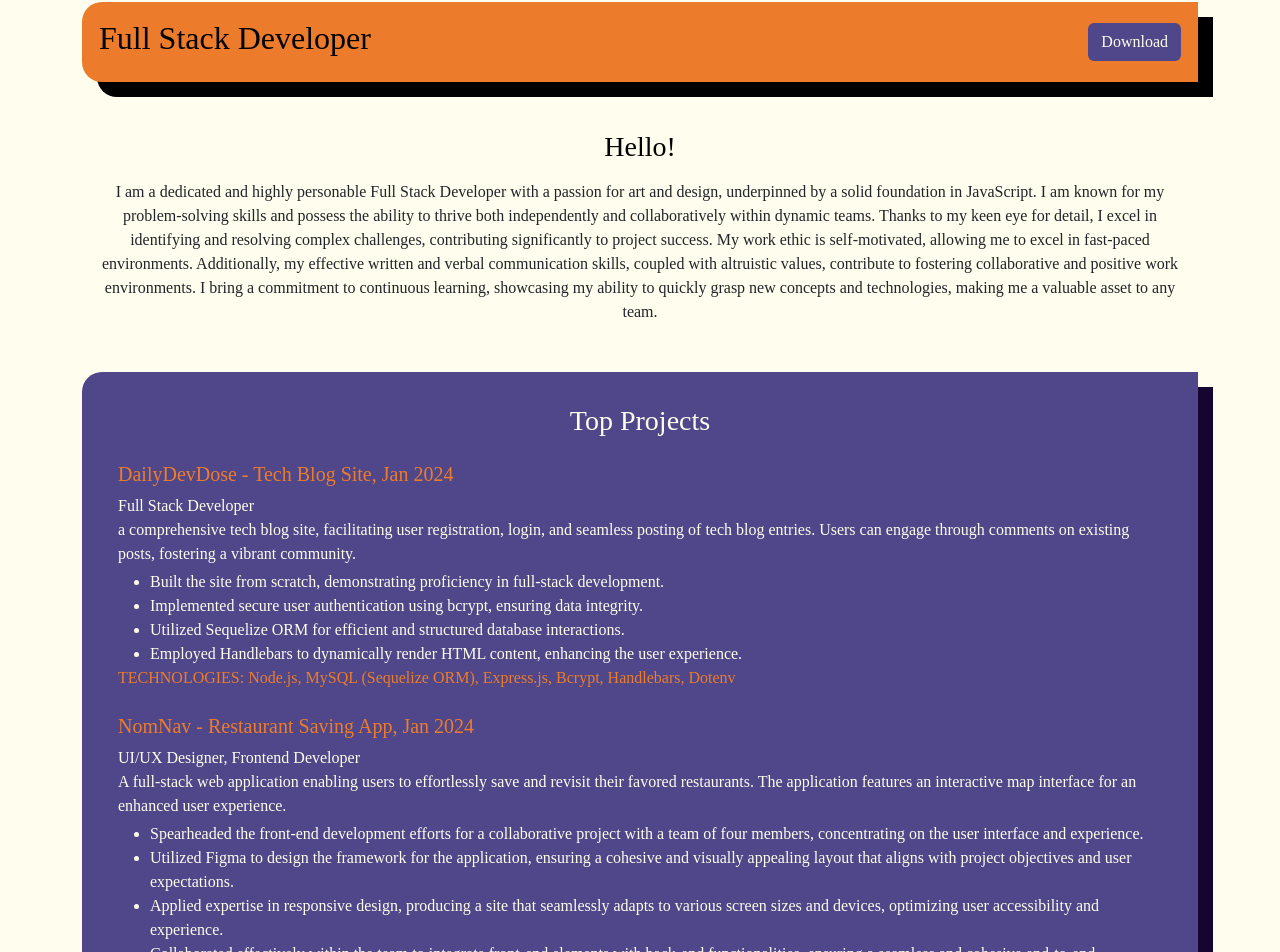
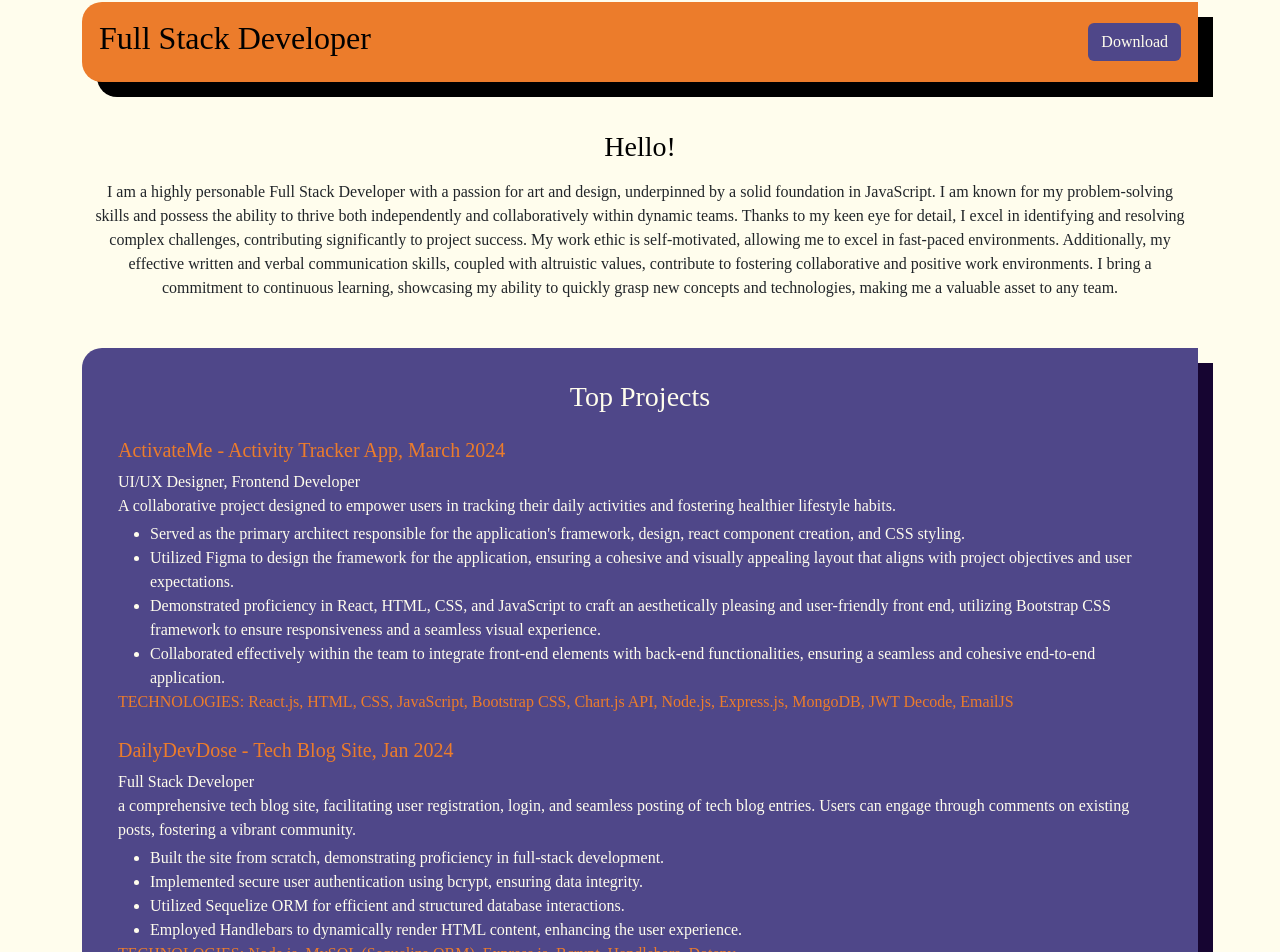
Before and after one commit to Dossman-thomas/Portfolio, a React (Vite) app: page /resume in a window 1280 px wide. Shown: the part 146-1098 px from the top of the page. Built offline with nearby package versions, Linux system fonts and the light colour scheme; a web font is replaced by a local one.

Commit message:
Resume page updated to include ActivateMe project as one of the top projects instead of NomNav

```diff
--- a/src/pages/AboutMe.jsx
+++ b/src/pages/AboutMe.jsx
@@ -1,42 +1,47 @@
-import devAvatar from '../assets/media/PortfolioAvatar1.png'
+import devAvatar from "../assets/media/PortfolioAvatar1.png";
 
 export default function AboutMe() {
-
   return (
     <>
       <div className="container mt-5 d-flex justify-content-center">
+        <div className="greeting-container d-flex flex-column justify-content-center align-items-center">
+          <h2 id="greeting">Nice To Meet You!</h2>
 
-        <div className="greeting-container d-flex flex-column justify-content-center align-items-center">
-
-        <h2 id="greeting">Nice To Meet You!</h2>
-
-          <img src={devAvatar} alt="Tom Dossman Full Stack Developer Avatar PNG" id="dev-avatar" />
-
-
+          <img
+            src={devAvatar}
+            alt="Tom Dossman Full Stack Developer Avatar PNG"
+            id="dev-avatar"
+          />
 
           <p>
-            Hello there! I'm Tom! I’m a passionate Full Stack Developer with a keen eye for frontend magic. My love for art and design fuels my creativity, making the frontend my canvas to craft seamless and visually clean user experiences.
+            Hello there! I'm Tom! I’m a Full Stack Developer with a keen eye for
+            frontend magic. My love for art and design fuels my creativity,
+            making the frontend my canvas to craft seamless and visually clean
+            user experiences.
             <br></br>
             <br></br>
-            Beyond UX/UI, I'm also intrigued by the backend—how APIs and databases rule the web, plus how it all interfaces with the frontend!
+            Beyond UX/UI, I'm also intrigued by the backend—how APIs and
+            databases rule the web, plus how it all interfaces with the
+            frontend!
             <br></br>
             <br></br>
-            Constantly hungry for knowledge, web development has become my playground, a realm I once took for granted but now embrace for its depth and intricacies.
+            Constantly hungry for knowledge, web development has become my
+            playground, a realm I once took for granted but now embrace for its
+            depth and intricacies.
             <br></br>
             <br></br>
-            When not in front of the screen, I trade code for the therapeutic outdoors via hiking, gardening, snowboarding, and windsurfing. I also love to mix it up on the ice (hockey), passionately rooting for the Philadelphia Flyers! When I'm not doing any of that, you'll probably find me making music!
+            When not in front of the screen, I trade code for the therapeutic
+            outdoors via hiking, gardening, snowboarding, and windsurfing. I
+            also love to mix it up on the ice (hockey), passionately rooting for
+            the Philadelphia Flyers! When I'm not doing any of that, you'll
+            probably find me making music!
             <br></br>
             <br></br>
-            Let's connect and explore the endless possibilities at the intersection of technology and creativity!
+            Let's connect and explore the endless possibilities at the
+            intersection of technology and creativity!
           </p>
-
         </div>
-
-
       </div>
-
     </>
-
-  )
-
+  );
 }
--- a/src/pages/Resume.jsx
+++ b/src/pages/Resume.jsx
@@ -1,318 +1,262 @@
-import '../css/resume.css'
-import ResumePng from '../assets/deliverables/Tom-Dossman-resume.png';
+import "../css/resume.css";
+import ResumePng from "../assets/deliverables/Tom-Dossman-resumeJPG.jpg";
 
 export default function Resume() {
-
   return (
     <>
-
-      <div className="container" id='bod'>
-
-        <div className="container mt-5 mb-5 d-flex justify-content-between align-items-center" id="resume-header">
-
-          <h2>
-            Full Stack Developer
-          </h2>
-          <a className='btn' id='resume-btn' href={ResumePng} download>
+      <div className="container" id="bod">
+        <div
+          className="container mt-5 mb-5 d-flex justify-content-between align-items-center"
+          id="resume-header"
+        >
+          <h2>Full Stack Developer</h2>
+          <a className="btn" id="resume-btn" href={ResumePng} download>
             Download
           </a>
-
         </div>
-        <div className='container d-flex justify-content-center align-items-center flex-column'>
-          <h3 className='mb-3'>
-            Hello!
-          </h3>
-          <p className='text-center mb-5'>
-            I am a dedicated and highly personable Full Stack Developer with a passion for art and design, underpinned by a solid foundation in JavaScript. I am known for my problem-solving skills and possess the ability to thrive both independently and collaboratively within dynamic teams. Thanks to my keen eye for detail, I excel in identifying and resolving complex challenges, contributing significantly to project success.
-            My work ethic is self-motivated, allowing me to excel in fast-paced environments. Additionally, my effective written and verbal communication skills, coupled with altruistic values, contribute to fostering collaborative and positive work environments. I bring a commitment to continuous learning, showcasing my ability to quickly grasp new concepts and technologies, making me a valuable asset to any team.
+        <div className="container d-flex justify-content-center align-items-center flex-column">
+          <h3 className="mb-3">Hello!</h3>
+          <p className="text-center mb-5">
+            I am a highly personable Full Stack Developer with a passion for art
+            and design, underpinned by a solid foundation in JavaScript. I am
+            known for my problem-solving skills and possess the ability to
+            thrive both independently and collaboratively within dynamic teams.
+            Thanks to my keen eye for detail, I excel in identifying and
+            resolving complex challenges, contributing significantly to project
+            success. My work ethic is self-motivated, allowing me to excel in
+            fast-paced environments. Additionally, my effective written and
+            verbal communication skills, coupled with altruistic values,
+            contribute to fostering collaborative and positive work
+            environments. I bring a commitment to continuous learning,
+            showcasing my ability to quickly grasp new concepts and
+            technologies, making me a valuable asset to any team.
           </p>
-
         </div>
 
-        <div className='container d-flex flex-column p-4 mb-5' id='projects-box'>
-
-          <h3 className='mt-2 mb-4 text-center' id='projects-heading'>
+        <div
+          className="container d-flex flex-column p-4 mb-5"
+          id="projects-box"
+        >
+          <h3 className="mt-2 mb-4 text-center" id="projects-heading">
             Top Projects
           </h3>
 
           {/* Project 1 */}
 
-          <div className='container d-flex flex-column'>
+          <div className="container d-flex flex-column">
+            <h5>ActivateMe - Activity Tracker App, March 2024</h5>
 
-            <h5>
-              DailyDevDose - Tech Blog Site, Jan 2024
-            </h5>
+            <p className="white-text">UI/UX Designer, Frontend Developer</p>
 
-            <p className='white-text'>
-              Full Stack Developer
+            <p className="white-text mb-1">
+              A collaborative project designed to empower users in tracking
+              their daily activities and fostering healthier lifestyle habits.
             </p>
 
-            <p className='white-text mb-1'>
-              a comprehensive tech blog site, facilitating user registration, login, and seamless posting of tech blog entries. Users can engage through comments on existing posts, fostering a vibrant community.
-            </p>
-
-            <ul className='white-text' id='resume-points'>
-
+            <ul className="white-text" id="resume-points">
               <li>
-                Built the site from scratch, demonstrating proficiency in full-stack development.
+                Served as the primary architect responsible for the
+                application's framework, design, react component creation, and
+                CSS styling.
               </li>
 
               <li>
-                Implemented secure user authentication using bcrypt, ensuring data integrity.
+                Utilized Figma to design the framework for the application,
+                ensuring a cohesive and visually appealing layout that aligns
+                with project objectives and user expectations.
               </li>
 
               <li>
-                Utilized Sequelize ORM for efficient and structured database interactions.
+                Demonstrated proficiency in React, HTML, CSS, and JavaScript to
+                craft an aesthetically pleasing and user-friendly front end,
+                utilizing Bootstrap CSS framework to ensure responsiveness and a
+                seamless visual experience.
               </li>
 
               <li>
-                Employed Handlebars to dynamically render HTML content, enhancing the user experience.
+                Collaborated effectively within the team to integrate front-end
+                elements with back-end functionalities, ensuring a seamless and
+                cohesive end-to-end application.
               </li>
-
             </ul>
 
-            <p className='orange-text mb-4'>
-              TECHNOLOGIES: Node.js, MySQL (Sequelize ORM), Express.js, Bcrypt, Handlebars, Dotenv
+            <p className="orange-text mb-4">
+              TECHNOLOGIES: React.js, HTML, CSS, JavaScript, Bootstrap CSS,
+              Chart.js API, Node.js, Express.js, MongoDB, JWT Decode, EmailJS
             </p>
-
           </div>
 
           {/* Project 2 */}
 
-          <div className='container d-flex flex-column'>
+          <div className="container d-flex flex-column">
+            <h5>DailyDevDose - Tech Blog Site, Jan 2024</h5>
 
-            <h5>
-              NomNav - Restaurant Saving App, Jan 2024
-            </h5>
+            <p className="white-text">Full Stack Developer</p>
 
-            <p className='white-text'>
-              UI/UX Designer, Frontend Developer
+            <p className="white-text mb-1">
+              a comprehensive tech blog site, facilitating user registration,
+              login, and seamless posting of tech blog entries. Users can engage
+              through comments on existing posts, fostering a vibrant community.
             </p>
 
-            <p className='white-text mb-1'>
-              A full-stack web application enabling users to effortlessly save and revisit their favored restaurants.  The application features an interactive map interface for an enhanced user experience.
-            </p>
-
-            <ul className='white-text' id='resume-points'>
-
+            <ul className="white-text" id="resume-points">
               <li>
-                Spearheaded the front-end development efforts for a collaborative project with a team of four members, concentrating on the user interface and experience.
+                Built the site from scratch, demonstrating proficiency in
+                full-stack development.
               </li>
 
               <li>
-                Utilized Figma to design the framework for the application, ensuring a cohesive and visually appealing layout that aligns with project objectives and user expectations.
+                Implemented secure user authentication using bcrypt, ensuring
+                data integrity.
               </li>
 
               <li>
-                Applied expertise in responsive design, producing a site that seamlessly adapts to various screen sizes and devices, optimizing user accessibility and experience.
+                Utilized Sequelize ORM for efficient and structured database
+                interactions.
               </li>
 
               <li>
-                Collaborated effectively within the team to integrate front-end elements with back-end functionalities, ensuring a seamless and cohesive end-to-end application.
+                Employed Handlebars to dynamically render HTML content,
+                enhancing the user experience.
               </li>
-
             </ul>
 
-            <p className='orange-text mb-4'>
-              TECHNOLOGIES: Node.js, MySQL (Sequelize ORM), Express.js, Bcrypt, Handlebars, Dotenv, Leaflet.js
+            <p className="orange-text mb-4">
+              TECHNOLOGIES: Node.js, MySQL (Sequelize ORM), Express.js, Bcrypt,
+              Handlebars, Dotenv
             </p>
-
           </div>
 
           {/* Project 3 */}
-          <div className='container d-flex flex-column'>
+          <div className="container d-flex flex-column">
+            <h5>SoundScout - Music Discovery App, Nov 2023</h5>
 
-            <h5>
-              SoundScout - Music Discovery App, Nov 2023
-            </h5>
+            <p className="white-text">UI/UX Designer, Frontend Developer</p>
 
-            <p className='white-text'>
-              UI/UX Designer, Frontend Developer
+            <p className="white-text mb-1">
+              An interactive music discovery application that takes user input
+              of their favorite musicians and dynamically presents the user with
+              a list of similar artists, as well as links to their top songs,
+              lyrics, music videos, and upcoming concerts.
             </p>
 
-            <p className='white-text mb-1'>
-              An interactive music discovery application that takes user input of their favorite musicians and dynamically presents the user with a list of similar artists, as well as links to their top songs, lyrics, music videos, and upcoming concerts.
-            </p>
-
-            <ul className='white-text' id='resume-points'>
-
+            <ul className="white-text" id="resume-points">
               <li>
-                Served as the primary architect responsible for the application’s framework, design, and CSS styling.
+                Served as the primary architect responsible for the
+                application’s framework, design, and CSS styling.
               </li>
 
               <li>
-                Demonstrated proficiency in HTML, CSS, and JavaScript to craft an aesthetically pleasing and user-friendly front end, utilizing Bulma CSS framework to ensure responsiveness and a seamless visual experience.
+                Demonstrated proficiency in HTML, CSS, and JavaScript to craft
+                an aesthetically pleasing and user-friendly front end, utilizing
+                Bulma CSS framework to ensure responsiveness and a seamless
+                visual experience.
               </li>
 
               <li>
-                Played a pivotal role in the application's functionality by contributing significantly to the JavaScript codebase, implementing core features that power the dynamic generation of personalized music recommendations based on user input.
+                Played a pivotal role in the application's functionality by
+                contributing significantly to the JavaScript codebase,
+                implementing core features that power the dynamic generation of
+                personalized music recommendations based on user input.
               </li>
 
               <li>
-                Successfully integrated Last FM and Shazam APIs into the application, fostering real-time data retrieval for accurate artist information, top songs, lyrics, music videos, and upcoming concerts.
+                Successfully integrated Last FM and Shazam APIs into the
+                application, fostering real-time data retrieval for accurate
+                artist information, top songs, lyrics, music videos, and
+                upcoming concerts.
               </li>
-
             </ul>
 
-            <p className='orange-text mb-4'>
-              TECHNOLOGIES: HTML, CSS, JavaScript, Bulma CSS, Last FM API, Shazam API.
+            <p className="orange-text mb-4">
+              TECHNOLOGIES: HTML, CSS, JavaScript, Bulma CSS, Last FM API,
+              Shazam API.
             </p>
-
           </div>
-
         </div>
 
-        <h3 className='text-center mb-4'>
-          Technical Skills
-        </h3>
+        <h3 className="text-center mb-4">Technical Skills</h3>
 
-        <div className='container d-flex justify-content-around mb-4'>
+        <div className="container d-flex justify-content-around mb-4">
+          <div>
+            <ul>
+              <li>HTML5</li>
 
-          <div>
+              <li>CSS3</li>
 
-            <ul>
+              <li>JavaScript</li>
 
-              <li>
-                HTML5
-              </li>
+              <li>jQuery</li>
 
-              <li>
-                CSS3
-              </li>
+              <li>UI/UX Design</li>
 
-              <li>
-                JavaScript
-              </li>
+              <li>Responsive Design</li>
 
-              <li>
-                jQuery
-              </li>
+              <li>React</li>
 
-              <li>
-                UI/UX Design
-              </li>
+              <li>Bootstrap CSS</li>
 
-              <li>
-                Responsive Design
-              </li>
-
-              <li>
-                React
-              </li>
-
-              <li>
-                Bootstrap CSS
-              </li>
-
+              <li>TypeScript</li>
             </ul>
-
           </div>
 
           <div>
             <ul>
+              <li>Bulma CSS</li>
 
-              <li>
-                Bulma CSS
-              </li>
+              <li>Figma</li>
 
-              <li>
-                Figma
-              </li>
+              <li>Handlebars</li>
 
-              <li>
-                Handlebars
-              </li>
+              <li>RESTful APIs</li>
 
-              <li>
-                RESTful APIs
-              </li>
+              <li>Node.js</li>
 
-              <li>
-                Node.js
-              </li>
+              <li>Express.js</li>
 
-              <li>
-                Express.js
-              </li>
+              <li>MySQL, Sequelize</li>
 
-              <li>
-                MySQL, Sequelize
-              </li>
+              <li>MongoDB, Mongoose</li>
 
-              <li>
-                MongoDB, Mongoose
-              </li>
-
-              <li>
-                ChatGPT
-              </li>
-
+              <li>ChatGPT</li>
             </ul>
-
           </div>
-
         </div>
 
-        <div className='container d-flex flex-column p-4 mb-2' id='edu-box'>
-
-          <h3 className='mt-2 mb-4 text-center' id='education-heading'>
+        <div className="container d-flex flex-column p-4 mb-2" id="edu-box">
+          <h3 className="mt-2 mb-4 text-center" id="education-heading">
             Education
           </h3>
 
           {/* UPenn Bootcamp */}
 
-          <div className='container d-flex flex-column'>
-
-            <div className='container d-flex justify-content-between align-items-center school-yr'>
-              <h5>
-                University of Pennsylvania
-              </h5>
-              <h6>
-                Sept 2023 - March 2024
-              </h6>
+          <div className="container d-flex flex-column">
+            <div className="container d-flex justify-content-between align-items-center school-yr">
+              <h5>University of Pennsylvania</h5>
+              <h6>Sept 2023 - March 2024</h6>
             </div>
 
+            <p className="white-text">Certified Full Stack Developer</p>
 
-            <p className='white-text'>
-              Certified Full Stack Developer
-            </p>
-
-            <p className='white-text mb-4'>
-              Bootcamp certification by EdX.
-            </p>
-
+            <p className="white-text mb-4">Bootcamp certification by EdX.</p>
           </div>
 
           {/* Penn State */}
 
-          <div className='container d-flex flex-column'>
-
-            <div className='container d-flex justify-content-between align-items-center school-yr'>
-              <h5>
-                Penn State University
-              </h5>
-              <h6>
-                Aug 2010 - Dec 2015
-              </h6>
+          <div className="container d-flex flex-column">
+            <div className="container d-flex justify-content-between align-items-center school-yr">
+              <h5>Penn State University</h5>
+              <h6>Aug 2010 - Dec 2015</h6>
             </div>
 
+            <p className="white-text">Bachelor of Integrated Arts</p>
 
-            <p className='white-text'>
-              Bachelor of Integrated Arts
-            </p>
-
-            <p className='white-text mb-3'>
+            <p className="white-text mb-3">
               Minors in Business and Music Technology
             </p>
-
           </div>
-
         </div>
-
       </div>
-
-
     </>
-  )
-
+  );
 }
```
Also changed, not shown: src/assets/deliverables/Tom-Dossman-resume.png (deleted), src/assets/deliverables/Tom-Dossman-resumeJPG.jpg (added).
